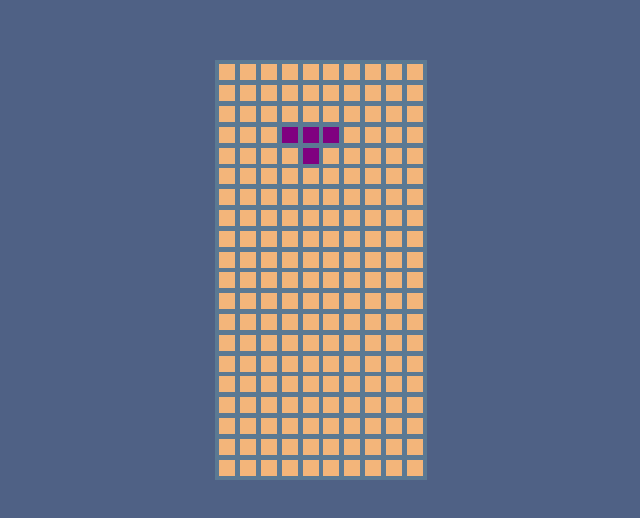
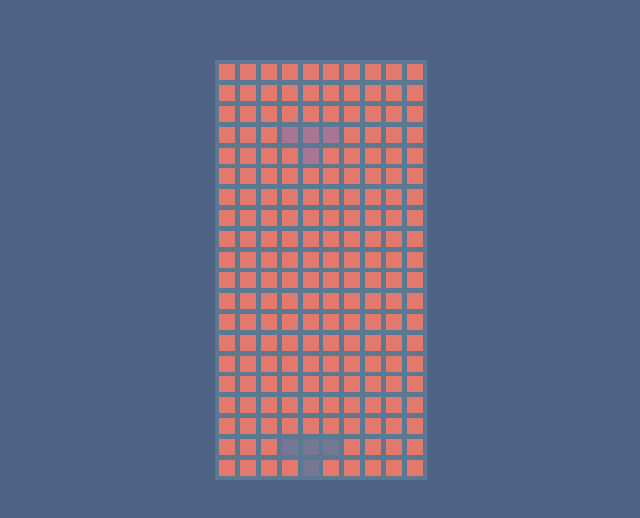
Before and after one commit to AlurienFlame/tetris-js, a plain HTML site: page index.html in a window 1280 px wide. Shown: the part 130-648 px from the top of the page, without its empty margins (319-959 px from the left). Drawn offline with Linux system fonts and the light colour scheme.

Commit message:
Add ghosts

```diff
--- a/board.js
+++ b/board.js
@@ -12,9 +12,10 @@ export class Board {
         document.getElementById(`square-${x}-${y}`).style.backgroundColor = "var(--square-color)";
       }
     }
-    this.squares.forEach((square) => {
+    for (let square of this.squares) {
       square.draw();
-    });
+    }
+    this.activeTetromino.dropGhost();
   }
 
   isWithinBoundaries(x, y) {
--- a/main.js
+++ b/main.js
@@ -11,6 +11,7 @@ function main() {
   board.draw();
 
   if (board.gameOver) {
+    // TODO: Move all game logic into its own class for easy restarting
     clearInterval(mainLoopInterval);
   }
 }
--- a/square.js
+++ b/square.js
@@ -4,7 +4,6 @@ export class Square {
     this.y = y;
     this.color = color;
     this.board = board;
-    board.squares.push(this);
   }
 
   draw() {
@@ -21,8 +20,14 @@ export class Square {
     if (!this.board.isWithinBoundariesExcludingTop(this.x, this.y)) return false;
     for (let square of this.board.squares) {
       if (square === this) continue;
+      if (this.board.activeTetromino.squares.includes(square)) continue;
       if (square.x === this.x && square.y === this.y) return false;
     }
     return true;
   }
+
+  getGhost() {
+    return new Square(this.board, this.x, this.y, this.color + "55");
+    // TODO: Merge square color with background color instead of adding transparency
+  }
 }
--- a/style.css
+++ b/style.css
@@ -1,5 +1,5 @@
 :root {
-  --square-color: #F3B57A;
+  --square-color: #E3796C;
   --background-color: #4F6185;
   --board-color: #5B7993;
 }
--- a/tetromino.js
+++ b/tetromino.js
@@ -3,44 +3,48 @@ import { Square } from "./square.js";
 const SHAPES = {
   I: {
     offsets: [[0, 0], [1, 0], [2, 0], [3, 0]],
-    color: "cyan"
+    color: "#6BA4AB"
   },
   J: {
     offsets: [[0, 0], [1, 0], [2, 0], [2, 1]],
-    color: "blue"
+    color: "#5C6B92"
   },
   L: {
     offsets: [[0, 0], [1, 0], [2, 0], [0, 1]],
-    color: "orange"
+    color: "#EE896D"
   },
   O: {
     offsets: [[0, 0], [1, 0], [0, 1], [1, 1]],
-    color: "yellow"
+    color: "#F3B57A"
   },
   T: {
     offsets: [[0, 0], [1, 0], [2, 0], [1, 1]],
-    color: "purple"
+    color: "#A87594"
   },
   S: {
     offsets: [[0, 0], [1, 0], [1, 1], [2, 1]],
-    color: "green"
+    color: "#618674"
   },
   Z: {
     offsets: [[0, 1], [1, 1], [1, 0], [2, 0]],
-    color: "red"
+    color: "#DD6F7A"
   }
 };
 
 export class Tetromino {
-  constructor(board) {
+  constructor(board, isGhost = false) {
     this.board = board;
-    this.shape = Object.values(SHAPES)[Math.floor(Math.random() * Object.values(SHAPES).length)];
+    this.isGhost = isGhost;
+    let shape = Object.values(SHAPES)[Math.floor(Math.random() * Object.values(SHAPES).length)];
     this.squares = [];
 
     // Generate squares
-    for (let i = 0; i < 4; i++) {
-      this.squares.push(new Square(board, this.shape.offsets[i][0] + 3, this.shape.offsets[i][1] - 2, this.shape.color));
-      //but we don't lose before reaching the top of the map.
+    if (!isGhost) {
+      for (let i = 0; i < 4; i++) {
+        let square = new Square(board, shape.offsets[i][0] + 3, shape.offsets[i][1] - 2, shape.color)
+        this.squares.push(square);
+        this.board.squares.push(square);
+      }
     }
   }
 
@@ -69,6 +73,7 @@ export class Tetromino {
   // Black magic, thanks copilot
   rotate() {
     // Rotate
+    // FIXME: square rotates wrong - implement centers of rotation
     this.squares.forEach((square) => {
       let dx = square.x - this.squares[1].x;
       let dy = square.y - this.squares[1].y;
@@ -97,6 +102,7 @@ export class Tetromino {
   }
 
   land() {
+    if (this.isGhost) return;
     this.board.clearLines();
     this.board.spawnTetromino();
     for (let square of this.squares) {
@@ -105,4 +111,13 @@ export class Tetromino {
       }
     }
   }
+
+  dropGhost() {
+    let ghost = new Tetromino(this.board, true);
+    ghost.squares = this.squares.map((square) => square.getGhost());
+    while (ghost.move(0, 1)) { }
+    for (let square of ghost.squares) {
+      square.draw();
+    }
+  }
 }
```
